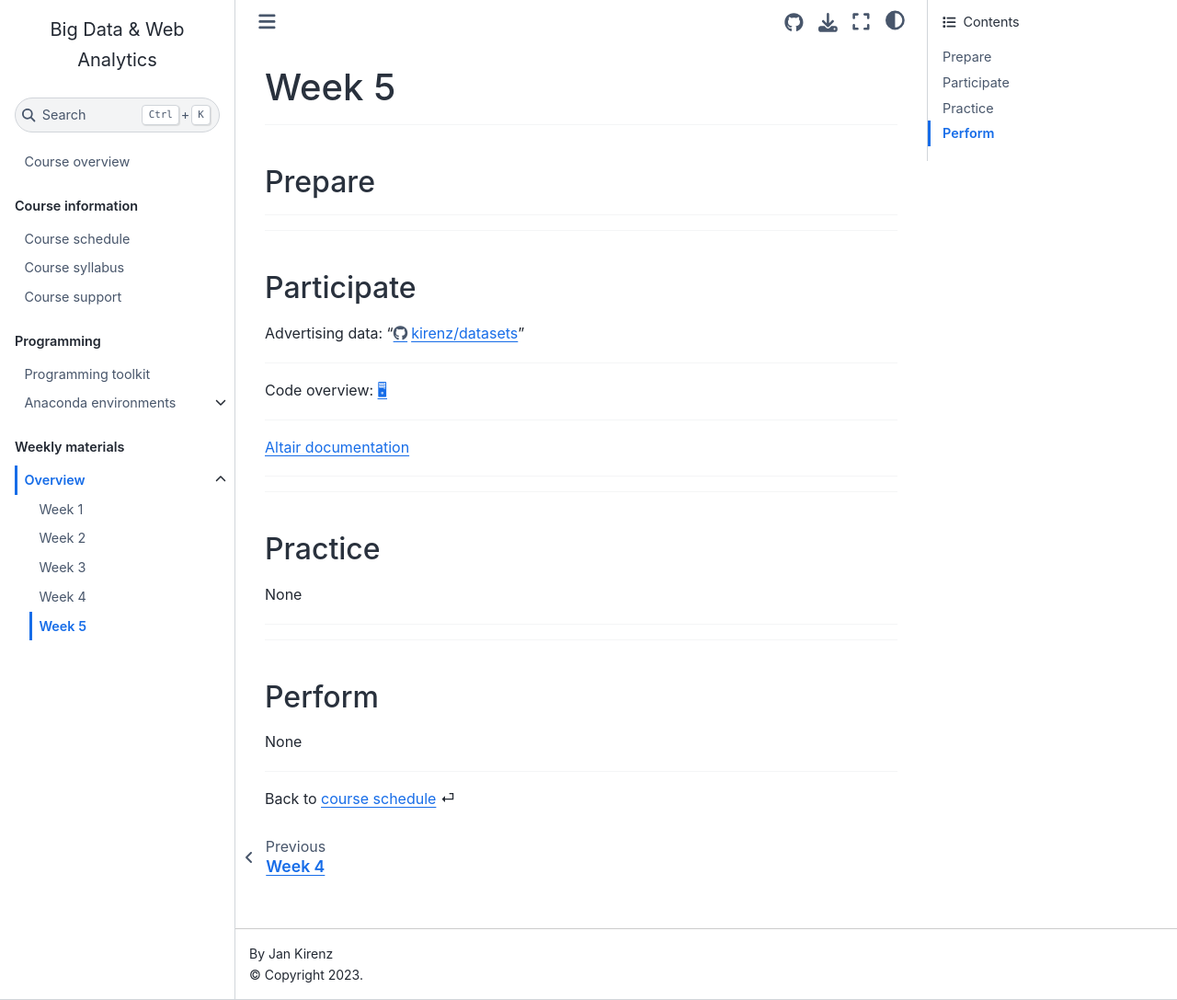
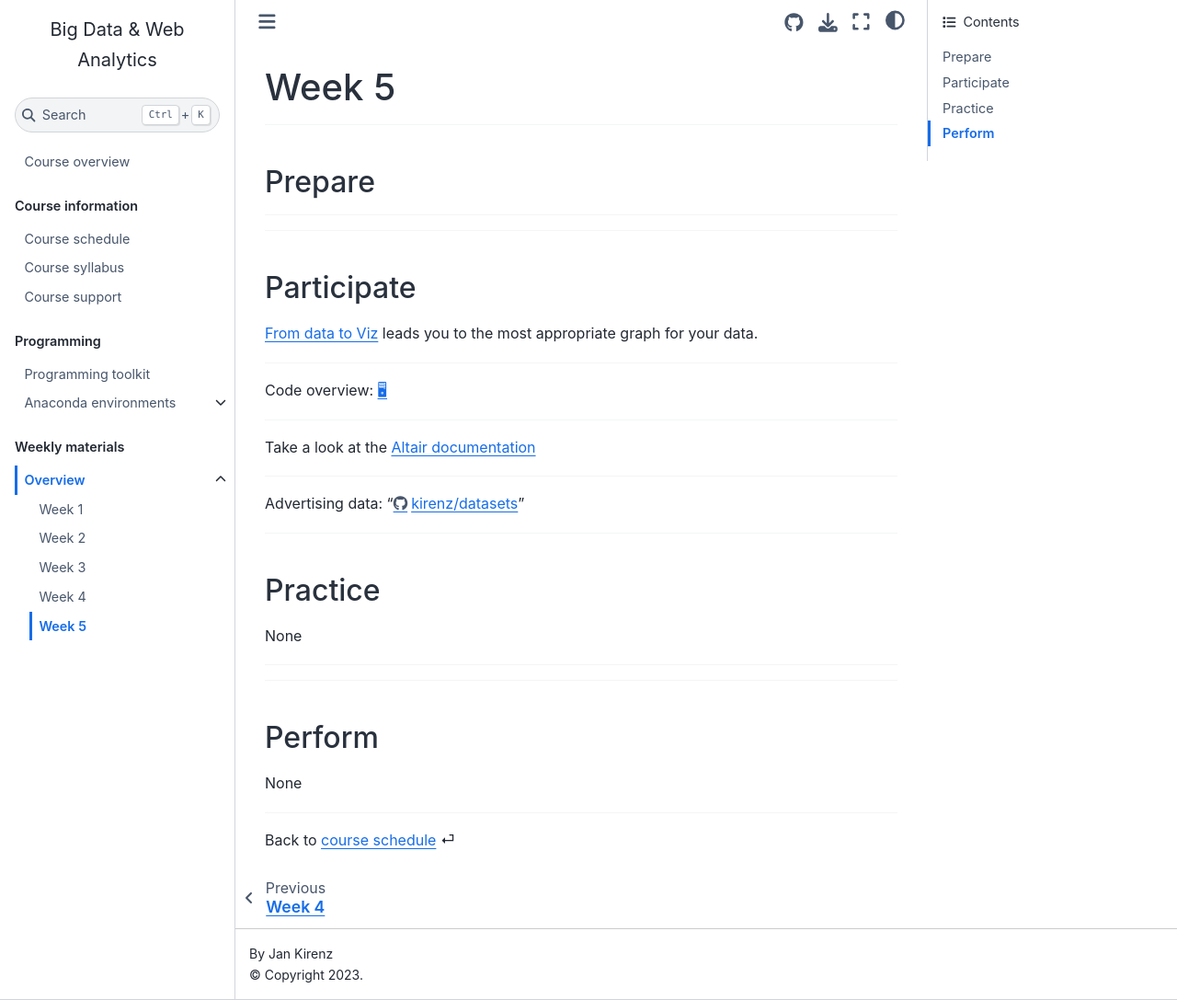
Before and after one commit to om2-ws22/website, a Jupyter Book: the page built from weeks/week5.md, in a window 1280 px wide and 1087 px high. Shown: the whole window at 92% size. Built offline with Jupyter Book 1.0.4 settings and Sphinx 7.4.7 and the Sphinx Book theme 1.1.4, drawn with Linux system fonts in a browser that asks for light colours; comment, search, counter and statistics services are not loaded.

Commit message:
Update week5.md

```diff
--- a/weeks/week5.md
+++ b/weeks/week5.md
@@ -17,7 +17,7 @@
 ## Participate
 
 
-Advertising data: "https://github.com/kirenz/datasets/blob/master/album_sales.csv"
+[From data to Viz](https://www.data-to-viz.com/) leads you to the most appropriate graph for your data.
 
 ---
 
@@ -25,9 +25,13 @@ Code overview: [🖥](../code/code-overview.md)
 
 ---
 
-[Altair documentation](https://altair-viz.github.io/)
+Take a look at the [Altair documentation](https://altair-viz.github.io/)
 
 ---
+
+
+Advertising data: "https://github.com/kirenz/datasets/blob/master/album_sales.csv"
+
 
 ---
 
```
